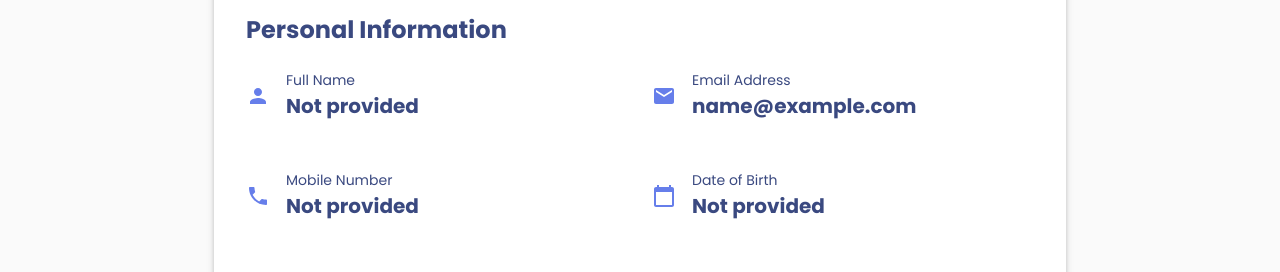
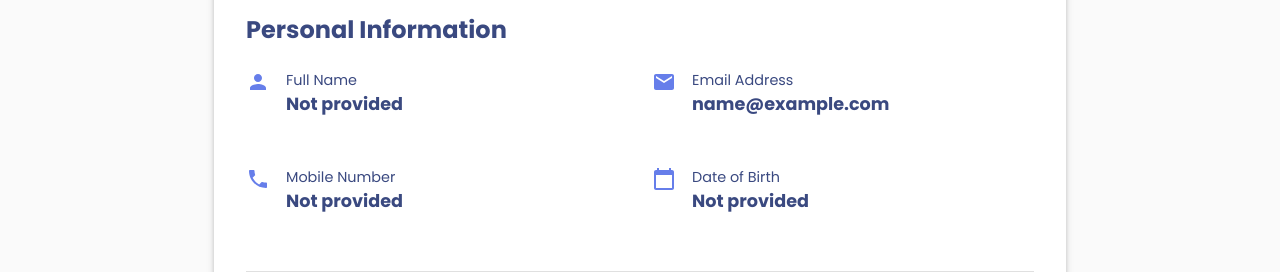
Before and after one commit to IHSANTK/Fashion-Hub, a React (Create React App) app: page /profile in a window 1280 px wide. Shown: the part 457-729 px from the top of the page. Built offline with nearby package versions, Linux system fonts and the light colour scheme; no server answers; sample sign-in values are in the browser's storage.

Commit message:
updations

```diff
--- a/src/components/profile/Profile.jsx
+++ b/src/components/profile/Profile.jsx
@@ -9,7 +9,6 @@ import {
   Grid,
   Divider,
   IconButton,
-
 } from "@mui/material";
 import {
   Person,
@@ -23,7 +22,6 @@ import { useAuth } from "../../contexts/AuthContext";
 const Profile = () => {
   const { userData, logout } = useAuth();
   const navigate = useNavigate();
-
 
   const handleLogout = async () => {
     try {
@@ -123,16 +121,34 @@ const Profile = () => {
               </Typography>
 
               <Grid container spacing={3}>
+                {/* Full Name */}
                 <Grid item xs={12} sm={6}>
-                  <Box sx={{ display: "flex", alignItems: "center", mb: 3 }}>
-                    <Person sx={{ mr: 2, color: "primary.main" }} />
-                    <Box>
-                      <Typography variant="body2" color="#3A4980">
+                  <Box
+                    sx={{ display: "flex", alignItems: "flex-start", mb: 3 }}
+                  >
+                    <Person
+                      sx={{ mr: 2, color: "primary.main", flexShrink: 0 }}
+                    />
+                    <Box sx={{ flex: 1, minWidth: 0 }}>
+                      <Typography
+                        variant="body2"
+                        sx={{
+                          color: "#3A4980",
+                          fontSize: { xs: "0.8rem", sm: "0.9rem" },
+                        }}
+                      >
                         Full Name
                       </Typography>
                       <Typography
                         variant="h6"
-                        sx={{ fontWeight: "bold", color: "#3A4980" }}
+                        sx={{
+                          fontWeight: "bold",
+                          color: "#3A4980",
+                          fontSize: { xs: "0.9rem", sm: "1.1rem" },
+                          wordBreak: "break-word",
+                          overflowWrap: "anywhere",
+                          maxWidth: "100%",
+                        }}
                       >
                         {userData?.fullName || "Not provided"}
                       </Typography>
@@ -140,16 +156,34 @@ const Profile = () => {
                   </Box>
                 </Grid>
 
+                {/* Email */}
                 <Grid item xs={12} sm={6}>
-                  <Box sx={{ display: "flex", alignItems: "center", mb: 3 }}>
-                    <Email sx={{ mr: 2, color: "primary.main" }} />
-                    <Box>
-                      <Typography variant="body2" color="#3A4980">
+                  <Box
+                    sx={{ display: "flex", alignItems: "flex-start", mb: 3 }}
+                  >
+                    <Email
+                      sx={{ mr: 2, color: "primary.main", flexShrink: 0 }}
+                    />
+                    <Box sx={{ flex: 1, minWidth: 0 }}>
+                      <Typography
+                        variant="body2"
+                        sx={{
+                          color: "#3A4980",
+                          fontSize: { xs: "0.8rem", sm: "0.9rem" },
+                        }}
+                      >
                         Email Address
                       </Typography>
                       <Typography
                         variant="h6"
-                        sx={{ fontWeight: "bold", color: "#3A4980" }}
+                        sx={{
+                          fontWeight: "bold",
+                          color: "#3A4980",
+                          fontSize: { xs: "0.9rem", sm: "1.1rem" },
+                          wordBreak: "break-word",
+                          overflowWrap: "anywhere",
+                          maxWidth: "100%",
+                        }}
                       >
                         {userData?.email || "Not provided"}
                       </Typography>
@@ -157,16 +191,34 @@ const Profile = () => {
                   </Box>
                 </Grid>
 
+                {/* Mobile Number */}
                 <Grid item xs={12} sm={6}>
-                  <Box sx={{ display: "flex", alignItems: "center", mb: 3 }}>
-                    <Phone sx={{ mr: 2, color: "primary.main" }} />
-                    <Box>
-                      <Typography variant="body2" color="#3A4980">
+                  <Box
+                    sx={{ display: "flex", alignItems: "flex-start", mb: 3 }}
+                  >
+                    <Phone
+                      sx={{ mr: 2, color: "primary.main", flexShrink: 0 }}
+                    />
+                    <Box sx={{ flex: 1, minWidth: 0 }}>
+                      <Typography
+                        variant="body2"
+                        sx={{
+                          color: "#3A4980",
+                          fontSize: { xs: "0.8rem", sm: "0.9rem" },
+                        }}
+                      >
                         Mobile Number
                       </Typography>
                       <Typography
                         variant="h6"
-                        sx={{ fontWeight: "bold", color: "#3A4980" }}
+                        sx={{
+                          fontWeight: "bold",
+                          color: "#3A4980",
+                          fontSize: { xs: "0.9rem", sm: "1.1rem" },
+                          wordBreak: "break-word",
+                          overflowWrap: "anywhere",
+                          maxWidth: "100%",
+                        }}
                       >
                         {userData?.mobile || "Not provided"}
                       </Typography>
@@ -174,16 +226,34 @@ const Profile = () => {
                   </Box>
                 </Grid>
 
+                {/* Date of Birth */}
                 <Grid item xs={12} sm={6}>
-                  <Box sx={{ display: "flex", alignItems: "center", mb: 3 }}>
-                    <CalendarToday sx={{ mr: 2, color: "primary.main" }} />
-                    <Box>
-                      <Typography variant="body2" color="#3A4980">
+                  <Box
+                    sx={{ display: "flex", alignItems: "flex-start", mb: 3 }}
+                  >
+                    <CalendarToday
+                      sx={{ mr: 2, color: "primary.main", flexShrink: 0 }}
+                    />
+                    <Box sx={{ flex: 1, minWidth: 0 }}>
+                      <Typography
+                        variant="body2"
+                        sx={{
+                          color: "#3A4980",
+                          fontSize: { xs: "0.8rem", sm: "0.9rem" },
+                        }}
+                      >
                         Date of Birth
                       </Typography>
                       <Typography
                         variant="h6"
-                        sx={{ fontWeight: "bold", color: "#3A4980" }}
+                        sx={{
+                          fontWeight: "bold",
+                          color: "#3A4980",
+                          fontSize: { xs: "0.9rem", sm: "1.1rem" },
+                          wordBreak: "break-word",
+                          overflowWrap: "anywhere",
+                          maxWidth: "100%",
+                        }}
                       >
                         {userData?.dateOfBirth
                           ? formatDate(userData.dateOfBirth)
```
